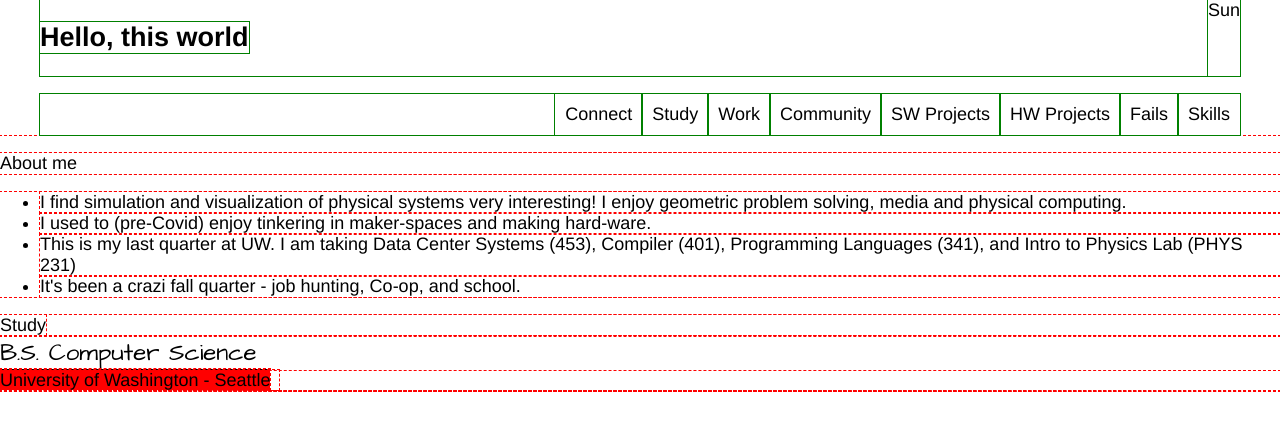
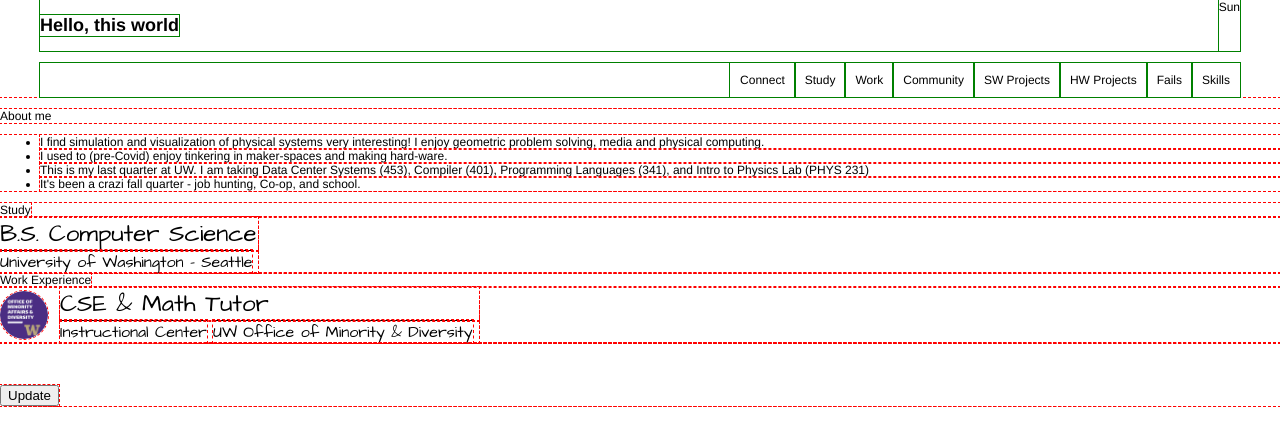
Before and after one commit to leol15/cse-home-vue, a Vue app: page / in a window 1280 px wide. Shown: the top 446 px of the page. Built offline with nearby package versions, Linux system fonts and the light colour scheme.

Commit message:
some theme switching

```diff
--- a/package.json
+++ b/package.json
@@ -39,7 +39,9 @@
     "parserOptions": {
       "parser": "babel-eslint"
     },
-    "rules": {}
+    "rules": {
+      "no-unused-vars": ["warn", { "vars": "all", "args": "after-used", "ignoreRestSiblings": false }]
+    }
   },
   "browserslist": [
     "> 1%",
--- a/src/App.vue
+++ b/src/App.vue
@@ -1,16 +1,28 @@
 <template>
-  <HelloWorld />
+  <HelloWorld :class="themeClass" />
 </template>
 
 <script>
 import HelloWorld from "./components/HelloWorld.vue";
+import { Theme, THEME_KEY } from "./components/common";
+import { defineComponent, ref, provide, computed } from "vue";
 
-export default {
-  name: "App",
+export default defineComponent({
   components: {
     HelloWorld,
   },
-};
+  setup() {
+    const theme = ref(Theme.LIGHT);
+    provide(THEME_KEY, theme);
+    const themeClass = computed(() => ({
+      ["theme--" + theme.value]: true,
+    }));
+    return {
+      theme,
+      themeClass,
+    };
+  },
+});
 </script>
 
 <style lang="scss">
@@ -18,7 +30,7 @@ html,
 body {
   margin: 0;
   padding: 0;
-  font-size: $font-size-m;
+  font-size: $font-size-s;
 }
 * {
   outline: 1px dashed red;
--- a/src/components/HelloWorld.vue
+++ b/src/components/HelloWorld.vue
@@ -1,5 +1,5 @@
 <template>
-  <div class="body">
+  <div class="hello-world">
     <Header />
     <!-- About me -->
     <Intro />
@@ -11,26 +11,17 @@
     <Fails />
     <Skills />
     <!-- fun stuff -->
-    <br/>
-    <br/>
-    <br/>
-    <br/>
-    <br/>
-    <br/>
-    <br/>
-    <br/>
-    <br/>
-    <br/>
-    <br/>
-    <br/>
-    <br/>
-    <br/>
+    <br />
+    <br />
+    <br />
+    <button @click="updateTheme">Update</button>
   </div>
 </template>
 
 <script>
 import Header from "./Header.vue";
-import { SECTION } from './common';
+import { SECTION, Theme, THEME_KEY } from "./common";
+import { defineComponent } from "vue";
 
 import Community from "./Sections/Community.vue";
 import Study from "./Sections/Study.vue";
@@ -39,23 +30,37 @@ import SWProjects from "./Sections/SWProjects.vue";
 import HWProjects from "./Sections/HWProjects.vue";
 import Fails from "./Sections/Fails.vue";
 import Skills from "./Sections/Skills.vue";
-import Intro from './Sections/Intro.vue';
+import Intro from "./Sections/Intro.vue";
 
-export default {
-  name: 'HelloWorld',
-  components: {Header,
-    Community, Study, Work,
-    SWProjects, HWProjects, Fails, Skills,
-    Intro},
+export default defineComponent({
+  components: {
+    Header,
+    Community,
+    Study,
+    Work,
+    SWProjects,
+    HWProjects,
+    Fails,
+    Skills,
+    Intro,
+  },
+  inject: [THEME_KEY],
   setup() {
-    return {SECTION}
+    function updateTheme() {
+      if (this.THEME_KEY.value === Theme.DARK) {
+        this.THEME_KEY.value = Theme.LIGHT;
+      } else {
+        this.THEME_KEY.value = Theme.DARK;
+      }
+    }
+    return { SECTION, updateTheme };
   },
-}
+});
 </script>
 
 <!-- Add "scoped" attribute to limit CSS to this component only -->
 <style scoped>
-.body {
+.hello-world {
   /* background-color: black; */
   margin: 0;
   padding: 0;
--- a/src/components/Sections/Work.vue
+++ b/src/components/Sections/Work.vue
@@ -1,15 +1,25 @@
 <template>
-    <div></div>
+  <Section>
+    <template v-slot:heading><span>Work Experience</span></template>
+    <EventTitle :image="require('@/assets/omad.jpg')">
+      <template v-slot:top>CSE & Math Tutor</template>
+      <template v-slot:bottom>
+        <span>Instructional Center</span>
+        <span>UW Office of Minority & Diversity</span>
+      </template>
+    </EventTitle>
+  </Section>
 </template>
 
 <script>
+import Section from "../Section.vue";
+import EventTitle from "../Utils/EventTitle.vue";
 export default {
-    setup() {
-        return {};
-    },
-}
+  components: { Section, EventTitle },
+  setup() {
+    return {};
+  },
+};
 </script>
 
-<style lang="scss" scoped>
-
-</style>
+<style lang="scss" scoped></style>
--- a/src/components/Utils/EventTitle.vue
+++ b/src/components/Utils/EventTitle.vue
@@ -1,33 +1,58 @@
 <template>
-  <div>
-    <div class="top">
-      <slot name="top" />
-    </div>
-    <span class="bottom">
-      <slot name="bottom" />
+  <div class="container">
+    <img v-if="image" :src="image" alt="profile-image" />
+    <span>
+      <div class="top">
+        <slot name="top" />
+      </div>
+      <span class="bottom">
+        <slot name="bottom" />
+      </span>
     </span>
   </div>
 </template>
 
 <script>
 export default {
+  props: {
+    image: {
+      type: String,
+      default: "",
+    },
+  },
   setup() {},
 };
 </script>
 
 <style lang="scss" scoped>
 @import url("https://fonts.googleapis.com/css2?family=Architects+Daughter&amp;display=swap");
+
+.container {
+  display: flex;
+  flex-direction: row;
+  font-family: "Architects Daughter", "Comic Sans MS", cursive, sans-serif;
+  align-items: center;
+  img {
+    margin-right: $space-2;
+    border-radius: 50%;
+    width: 4rem;
+    height: 4rem;
+    &:hover {
+      box-shadow: 1px 1px 1px black;
+    }
+  }
+}
 .top {
-  font-family: "Architects Daughter", "Comic Sans MS", cursive, sans-serif;
-  font-size: 1.5em;
   font-size: $font-size-l;
+  color: #000;
 }
-.bottom {
-  * {
-    background-color: red;
-    border-top: 1px solid black;
+
+/deep/ .bottom {
+  font-size: $font-size-m;
+  > * {
+    color: #000;
+    border-top: 1px solid #000;
     margin-right: 0.5rem;
-    font-size: $font-size-m;
   }
 }
 </style>
--- a/src/components/common.js
+++ b/src/components/common.js
@@ -10,3 +10,11 @@ export const SECTION = {
     Fails: "Fails",
     Skills: "Skills",
 }
+
+
+export const Theme = {
+    LIGHT: "light",
+    DARK: "dark",
+}
+
+export const THEME_KEY = "THEME_KEY";
--- /dev/null
+++ b/src/styles/_themes.scss
@@ -0,0 +1,52 @@
+$bg: "bg";
+$card-bg: "card-bg";
+$text: "text";
+$text-secondary: "text-secondary";
+$link: "link";
+$hover: "hover";
+$logo: "logo";
+$border: "border";
+
+$themes: (
+  light: (
+    bg: #fff,
+    card-bg: #eee,
+    text: #000,
+    text-secondary: #333,
+    link: #654,
+    hover: #988,
+    border: #05b885,
+  ),
+  dark: (
+    bg: #000,
+    card-bg: #111,
+    text: #eee,
+    text-secondary: #ddd,
+    link: rgb(190, 139, 88),
+    hover: rgb(243, 145, 145),
+    border: #0ce7a9,
+  ),
+);
+
+@mixin themed() {
+  @each $theme, $map in $themes {
+    .theme--#{$theme} & {
+      $theme-map: () !global;
+      @each $key, $submap in $map {
+        $value: map-get(map-get($themes, $theme), "#{$key}");
+        $theme-map: map-merge(
+          $theme-map,
+          (
+            $key: $value,
+          )
+        ) !global;
+      }
+      @content;
+      $theme-map: null !global;
+    }
+  }
+}
+
+@function t($key) {
+  @return map-get($theme-map, $key);
+}
--- a/src/styles/_variables.scss
+++ b/src/styles/_variables.scss
@@ -1,4 +1,11 @@
-$font-size-s: 14px;
-$font-size-m: 18px;
+$font-size-s: 12px;
+$font-size-m: 16px;
 $font-size-l: 24px;
 $font-size-x: 32px;
+
+$space-1: 0.5rem;
+$space-2: $space-1 * 2;
+$space-3: $space-1 * 3;
+$space-4: $space-1 * 4;
+$space-5: $space-1 * 5;
+$space-6: $space-1 * 6;
--- a/vue.config.js
+++ b/vue.config.js
@@ -15,7 +15,7 @@ module.exports = {
 	css: {
     loaderOptions: {
       sass: {
-        additionalData: `@import "@/styles/_variables.scss";`
+        additionalData: `@import "@/styles/_variables.scss";@import "@/styles/_themes.scss";`
       }
     }
   }
```
Also changed, not shown: src/assets/omad.jpg (added).
